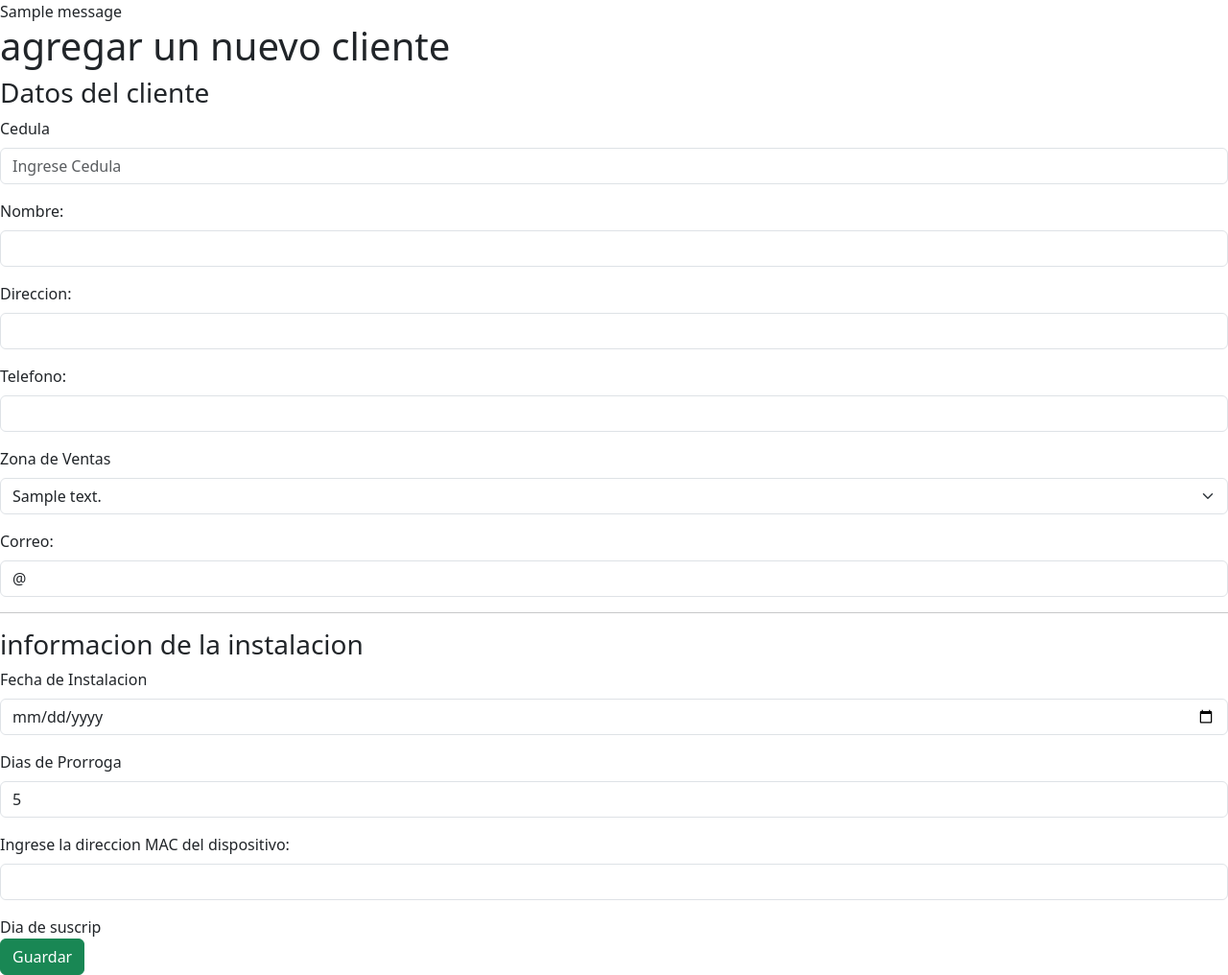
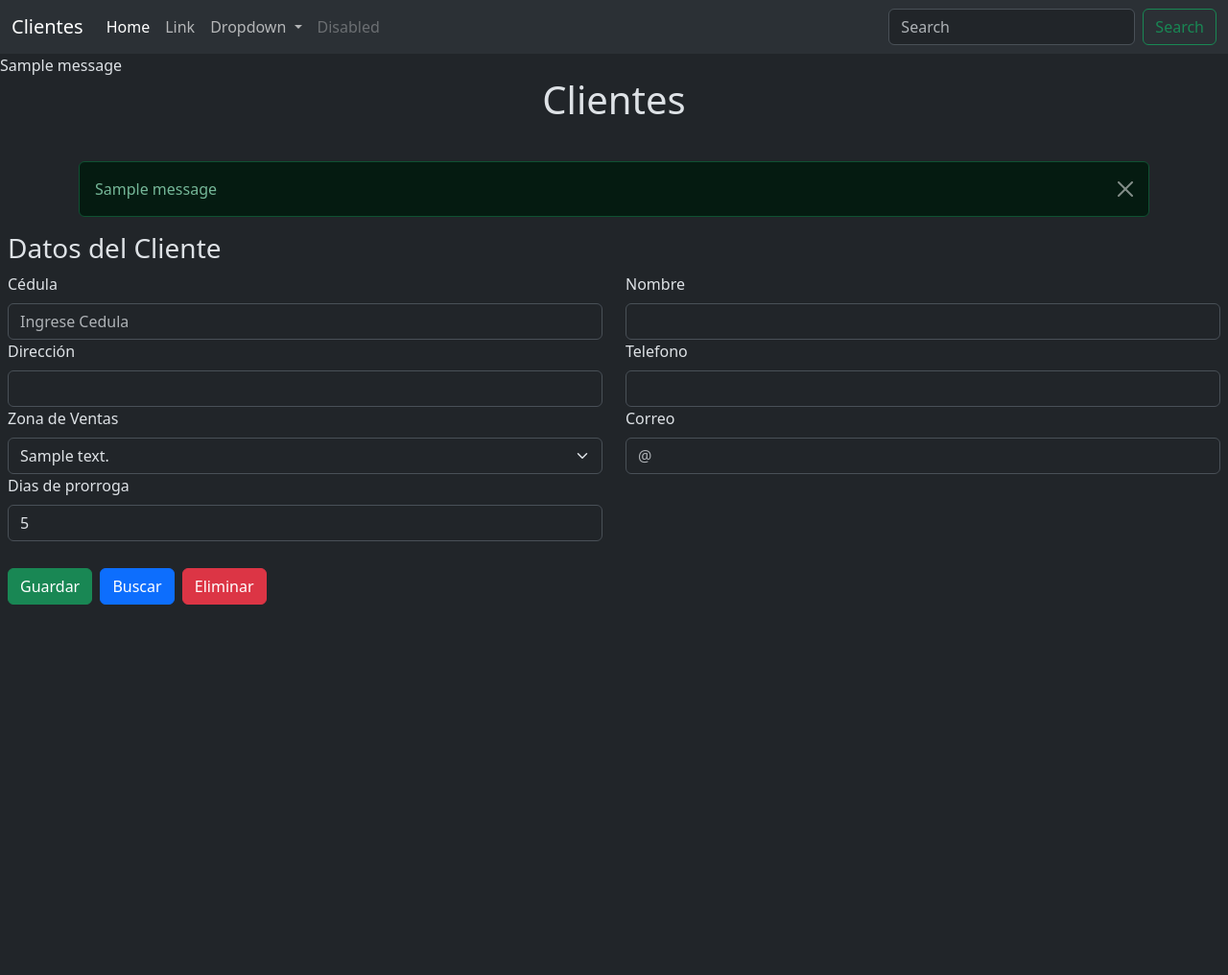
Before and after one commit to jose1574/isp-pay, a Flask app: template flaskr/clients/templates/add_client.html in a window 1280 px wide. Shown: the whole page at 96% size. After the commit the page ends 630 px from the top, so only its background shows below. Run offline with Flask 3, Linux system fonts and the light colour scheme; the template is opened without the code that fills it: most values are stand-ins (such as "Sample title", 1, 10 or a date in 2020); one stand-in notice (Sample message) is shown.

Commit message:
se crea el formulario para crear un cliente

```diff
--- a/flaskr/clients/services/querys.py
+++ b/flaskr/clients/services/querys.py
@@ -21,6 +21,7 @@ def create_client(
         area_sales,
         credit_days
 ):
+
     query = """
         SELECT set_clients(
             :code,               -- p_code (Código único del cliente)
--- a/flaskr/clients/templates/add_client.html
+++ b/flaskr/clients/templates/add_client.html
@@ -1,79 +1,76 @@
 {% extends "base.html" %}
 {% block title %}Nuevo Cliente{% endblock %}
 {% block content %}
-<h1>agregar un nuevo cliente</h1>
+<div class="px-2">
+    <p class="h1 pb-4" style="text-align: center;">Clientes</p>
+        {% with messages = get_flashed_messages(with_categories=true) %}
+            {% if messages %}
+                <div class="container mt-3">
+                {% for category, message in messages %}
+                    <div class="alert alert-{{ category }} alert-dismissible fade show" role="alert">
+                    {{ message }}
+                    <button type="button" class="btn-close" data-bs-dismiss="alert" aria-label="Close"></button>
+                    </div>
+                {% endfor %}
+                </div>
+            {% endif %}
+        {% endwith %}
+
         <div>
+            <p class="h3 mt-2  " >Datos del Cliente</p>
             <form action="{{ url_for('clients.save_client') }}" method="post">
-            <div>
-                <h3>Datos del cliente</h3>
-                <div class="mb-3">
-                    <label for="code" class="form-label">Cedula</label>
+                <div class="row">
+                    <div class="col">
+
+                            <label for="code" class="form-label">Cédula</label>
                             <input type="text" id="code" name="code" placeholder="Ingrese Cedula" class="form-control" required>
+
                     </div>
-                <div class="mb-3">
-                    <label for="description" class="form-label">Nombre:</label>
+                    <div class="col">
+                        <label for="description" class="form-label">Nombre</label>
                         <input type="text" id="description" name="description" class="form-control" required>
+
                     </div>
-
-                <div class="mb-3">
-                    <label for="address" class="form-label">Direccion:</label >
+                </div>
+                <div class="row">
+                    <div class="col">
+                        <label for="address" class="form-label">Dirección</label >
                         <input type="text" id="address" name="address" class="form-control" required>
                     </div>
-
-                <div class="mb-3">
-                    <label for="phone" class="form-label">Telefono:</label >
+                    <div class="col">
+                        <label for="phone" class="form-label">Telefono</label >
                         <input type="text" id="phone" name="phone" class="form-control" required>
                     </div>
-
-                <div class="mb-3">
+                </div>
+                <div class="row">
+                    <div class="col">
                         <label for="area_sales" class="form-label">Zona de Ventas</label>
-                <select name="area_sales" id="area_sales" class="form-select">
+                        <select name="area_sales" id="area_sales" class="form-select" aria-label="Default select example">
                             {% for a in area_sales %}
                             <option value="{{ a.code }}">{{ a.description }}</option>
                             {% endfor %}
                         </select>
                     </div>
-
-                <div class="mb-3">
-                    <label for="email" class="form-label">Correo:</label>
-                    <input type="text" id="email" name="email" value="@" class="form-control">
+                    <div class="col">
+                        <label for="email" class="form-label">Correo</label>
+                        <input type="text" id="email" name="email" placeholder="@" class="form-control">
                     </div>
 
                 </div>
-                <hr>
-
-
-            <div>
-                <h3>informacion de la instalacion</h3>
-                <div class="mb-3">
-                    <label for="installation_date" class="form-label">Fecha de Instalacion</label>
-                    <input type="date" class="form-control" name="installation_date" id="installation_date">
+                <div class="row">
+                    <div class="col">
+                        <label for="credit_days" class="form-label" >Dias de prorroga</label>
+                        <input type="number" class="form-control" name="credit_days" id="credit_days" value="5">
                     </div>
-
-                <div class="mb-3">
-                    <label for="credit_days" class="form-label">Dias de Prorroga</label>
-                    <input type="number" id="credit_days" name="credit_days" value="5" class="form-control" required>
+                    <div class="col"></div>
                 </div>
-
-                <div class="mb-3">
-                    <label for="mac_onu" class="form-label">Ingrese la direccion MAC del dispositivo:</label>
-                    <input type="text" class="form-control" name="mac_onu" id="mac_onu" >
+                <div class="mt-4">
+                    <button type="submit" class="btn btn-success">Guardar</button>
+                    <button class="btn btn-primary m-1">Buscar</button>
+                    <button class="btn btn-danger">Eliminar</button>
                 </div>
-
+            </form>
         </div>
-
-
-
-
-
-
-
-
-            <div>
-                <label for="subscription_day">Dia de suscrip</label>
-            </div>
-            <button type="submit" class="btn btn-success">Guardar</button>
-        </form>
 </div>
 
 
--- a/flaskr/templates/base.html
+++ b/flaskr/templates/base.html
@@ -1,15 +1,80 @@
 <!doctype html>
+<html lang="es" data-bs-theme="dark">
   <title>{% block title %}{% endblock %} - Flaskr</title>
   <head>
-
-  <link href="https://cdn.jsdelivr.net/npm/bootstrap@5.3.8/dist/css/bootstrap.min.css" rel="stylesheet" />
+    <link
+      href="https://cdn.jsdelivr.net/npm/bootstrap@5.3.8/dist/css/bootstrap.min.css"
+      rel="stylesheet"
+    />
     <!-- Agrega tu propio CSS aquí -->
-  <link href="{{ url_for('static', filename='static/style.css') }}" rel="stylesheet" />
-
-
+    <link
+      href="{{ url_for('static', filename='static/style.css') }}"
+      rel="stylesheet"
+    />
   </head>
   <body>
-  <nav></nav>
+    <nav class="navbar navbar-expand-lg bg-body-tertiary">
+      <div class="container-fluid">
+        <a class="navbar-brand" href="{{ url_for('clients.clients')}}"
+          >Clientes</a
+        >
+        <button
+          class="navbar-toggler"
+          type="button"
+          data-bs-toggle="collapse"
+          data-bs-target="#navbarSupportedContent"
+          aria-controls="navbarSupportedContent"
+          aria-expanded="false"
+          aria-label="Toggle navigation"
+        >
+          <span class="navbar-toggler-icon"></span>
+        </button>
+        <div class="collapse navbar-collapse" id="navbarSupportedContent">
+          <ul class="navbar-nav me-auto mb-2 mb-lg-0">
+            <li class="nav-item">
+              <a class="nav-link active" aria-current="page" href="#">Home</a>
+            </li>
+            <li class="nav-item">
+              <a class="nav-link" href="#">Link</a>
+            </li>
+            <li class="nav-item dropdown">
+              <a
+                class="nav-link dropdown-toggle"
+                href="#"
+                role="button"
+                data-bs-toggle="dropdown"
+                aria-expanded="false"
+              >
+                Dropdown
+              </a>
+              <ul class="dropdown-menu">
+                <li><a class="dropdown-item" href="#">Action</a></li>
+                <li><a class="dropdown-item" href="#">Another action</a></li>
+                <li><hr class="dropdown-divider" /></li>
+                <li>
+                  <a class="dropdown-item" href="#">Something else here</a>
+                </li>
+              </ul>
+            </li>
+            <li class="nav-item">
+              <a class="nav-link disabled" aria-disabled="true">Disabled</a>
+            </li>
+          </ul>
+          <form class="d-flex" role="search">
+            <input
+              class="form-control me-2"
+              type="search"
+              placeholder="Search"
+              aria-label="Search"
+            />
+            <button class="btn btn-outline-success" type="submit">
+              Search
+            </button>
+          </form>
+        </div>
+      </div>
+    </nav>
+
     <section class="content">
       <header>{% block header %}{% endblock %}</header>
       {% for message in get_flashed_messages() %}
@@ -17,5 +82,5 @@
       {% endfor %} {% block content %}{% endblock %}
     </section>
     <script src="https://cdn.jsdelivr.net/npm/bootstrap@5.3.8/dist/js/bootstrap.bundle.min.js"></script>
-
   </body>
+</html>
```
Also changed, not shown: flaskr/clients/routes.py (+14 -10 lines). Lines whose indentation alone changed are shown as unchanged.
